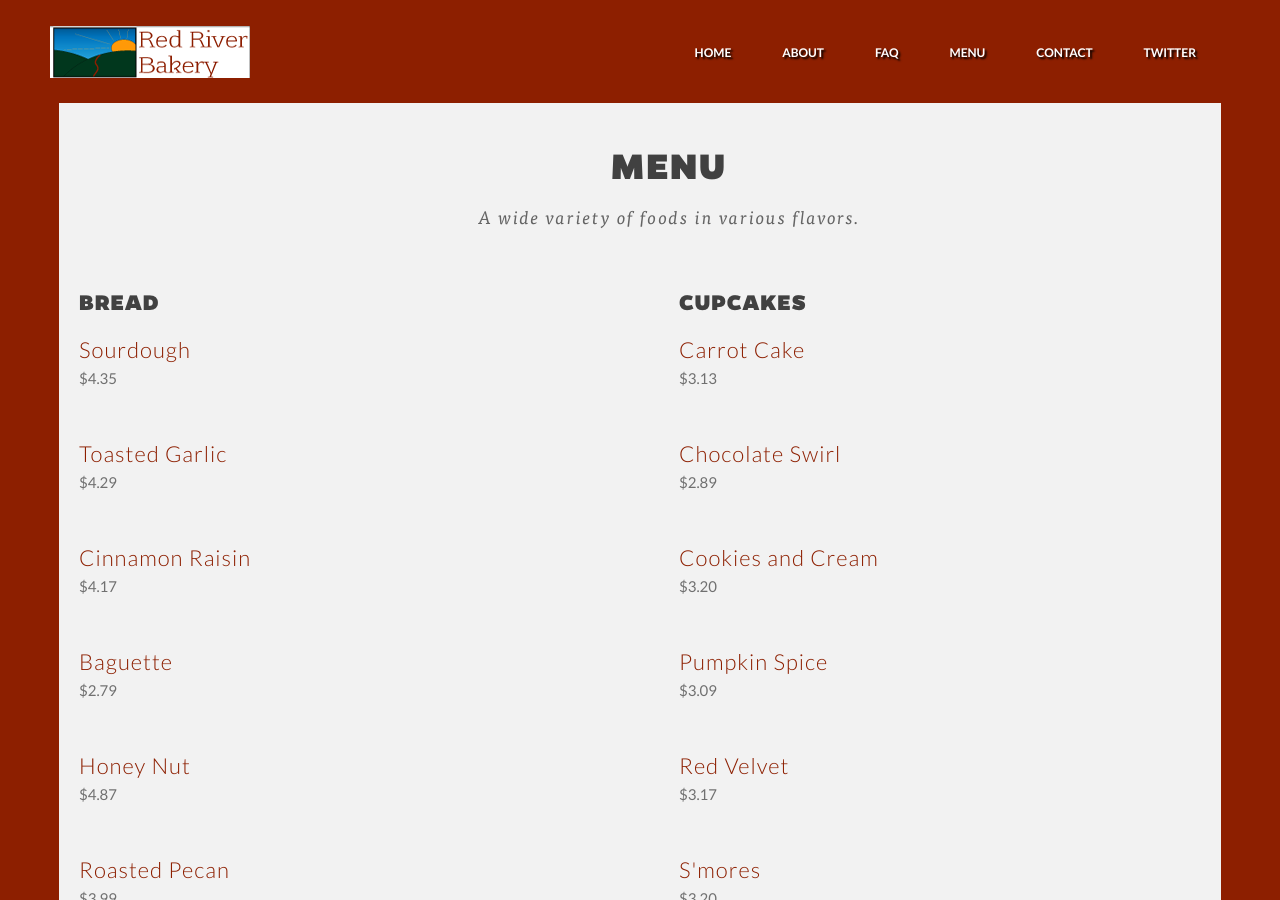
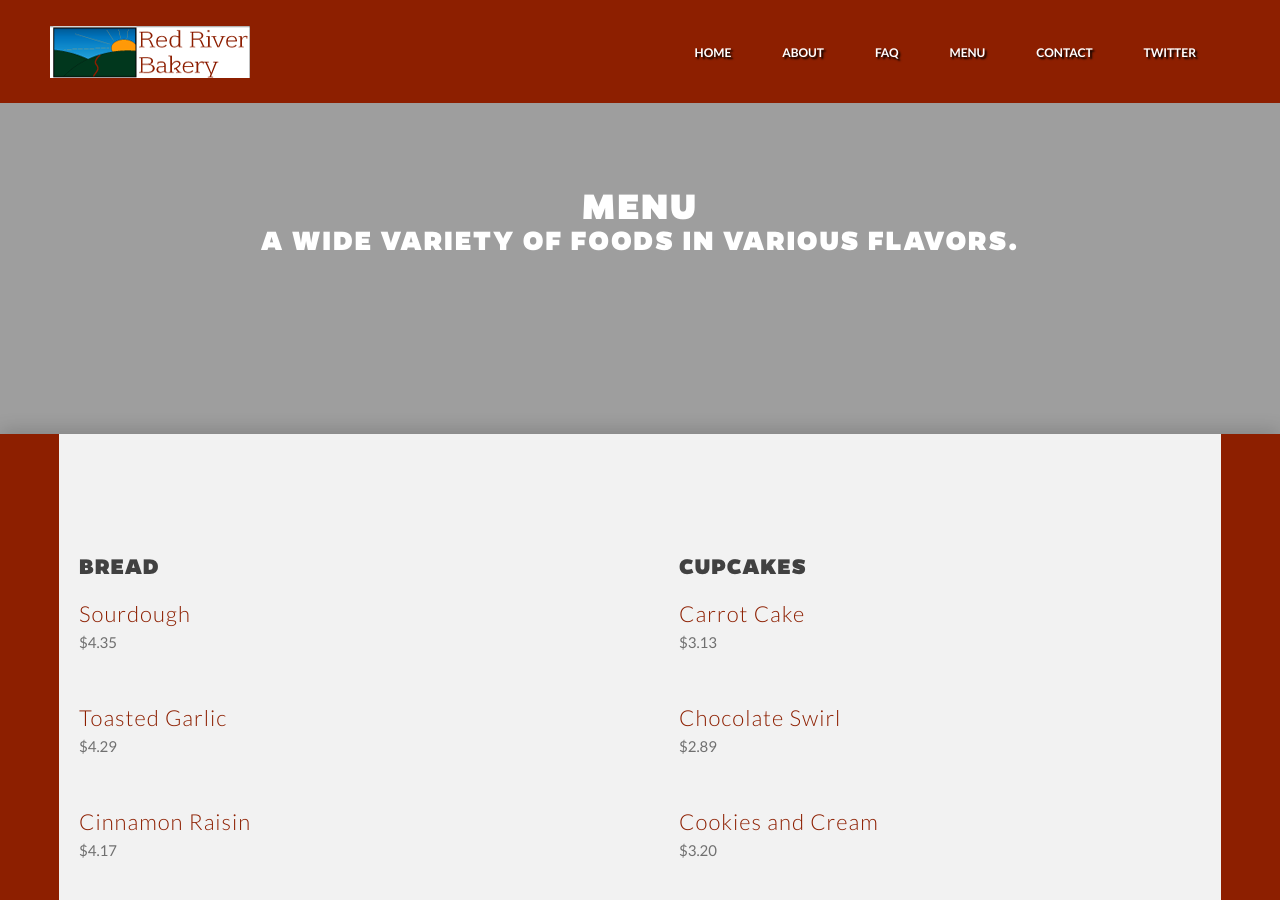
Before and after one commit to fblabake/fblabake.github.io, a Jekyll site: the page built from full_menu.html, in a window 1280 px wide and 900 px high. Built offline with Jekyll 4.4.1, drawn with Linux system fonts in a browser that asks for light colours.

Commit message:
Parallax

```diff
--- a/full_menu.html
+++ b/full_menu.html
@@ -39,17 +39,16 @@ title: Red River Bakery
 
 <!-- RESTAURANT MENU SECTION=============================== -->
 
-<section style="padding-left: 10px; padding-top: 110px; background-color: #f2f2f2; width: 90%; margin-left: auto; margin-right: auto;" class="about" id="about">
-     <div style="width:100%;" class="container">
-          <div class="sixteen columns" data-scroll-reveal="enter bottom move 100px over 0.5s after 0.1s">
-               <h1>menu</h1>
-          </div>
-
-          <div class="sixteen columns" data-scroll-reveal="enter bottom move 100px over 0.5s after 0.1s">
-               <div class="sub-text">A wide variety of foods in various flavors.</div>
-          </div>
-     </div>
-
+<section class="parallax-section" id="clients">
+    <div class="parallax-2"></div>
+    <div class="container z-index-pages">
+        <div class="sixteen columns">
+            <h1 style="text-align:center;color:#FFF;">menu</h1>
+            <h3 style="text-align:center;">A wide variety of foods in various flavors.</h3>
+        </div>
+    </div>
+</section>
+<section style="padding-left: 10px; padding-top: 110px; background-color: #f2f2f2; width: 90%; margin-left: auto; margin-right: auto;" class="about" id="menu">
      <div style="width:100%;" class="about-top">
           <div class="container">
                <div class="eight columns">
```
